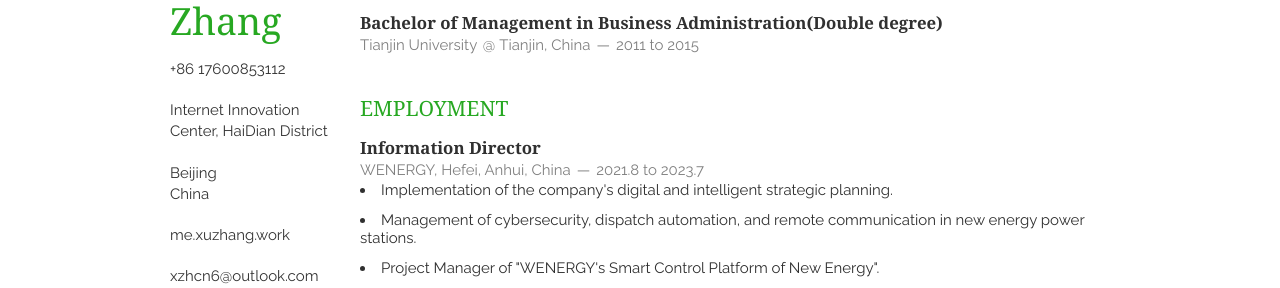
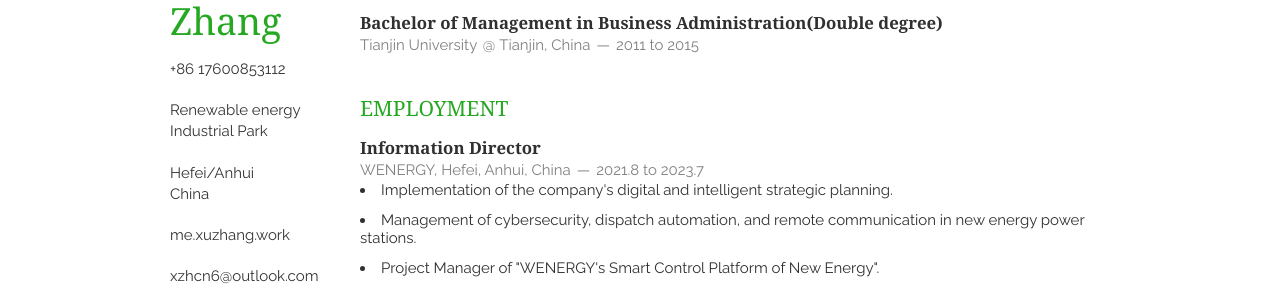
Before and after one commit to xzhcn6/vitae, a Jekyll site: the page built from index.html, in a window 1280 px wide and 900 px high. Shown: the part 217-505 px from the top of the window. Built offline with Jekyll 4.4.1, drawn with Linux system fonts in a browser that asks for light colours; nearby versions of some CDN libraries; Markdown is read by kramdown in place of the engine named in the settings; the list of posts is cut into pages by our own code.

Commit message:
Update _config.yml

```diff
--- a/_config.yml
+++ b/_config.yml
@@ -25,9 +25,9 @@ twitter: Snake_Shawn
 tel: +86 17600853112
 tel_full: tel:+86 17600853112
 google_maps: 'https://goo.gl/maps/tSuJfL5YZdo'
-address: Internet Innovation Center, HaiDian District
+address: Renewable energy Industrial Park
 postcode:
-city: Beijing
+city: Hefei/Anhui
 country: China
 google_analytics: UA-69300817-1
 
```
